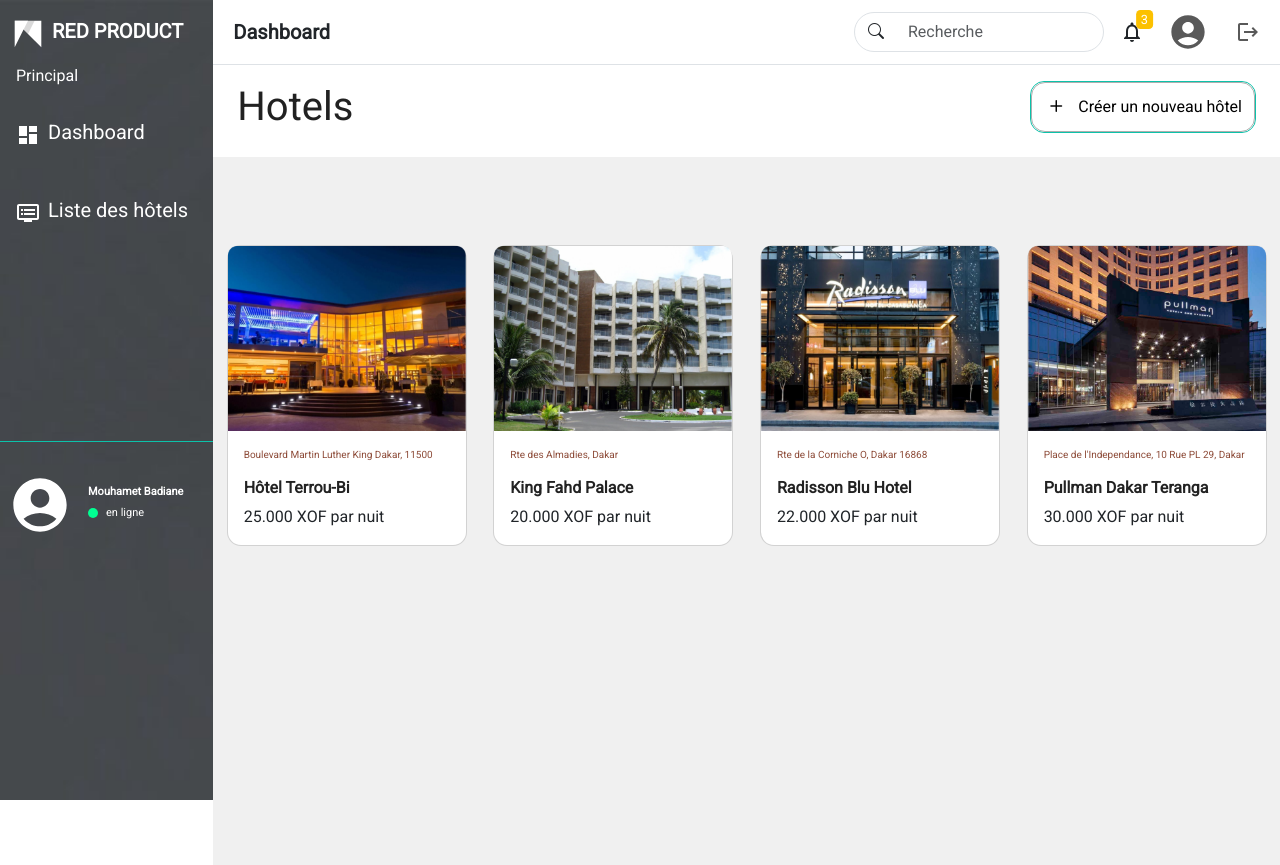
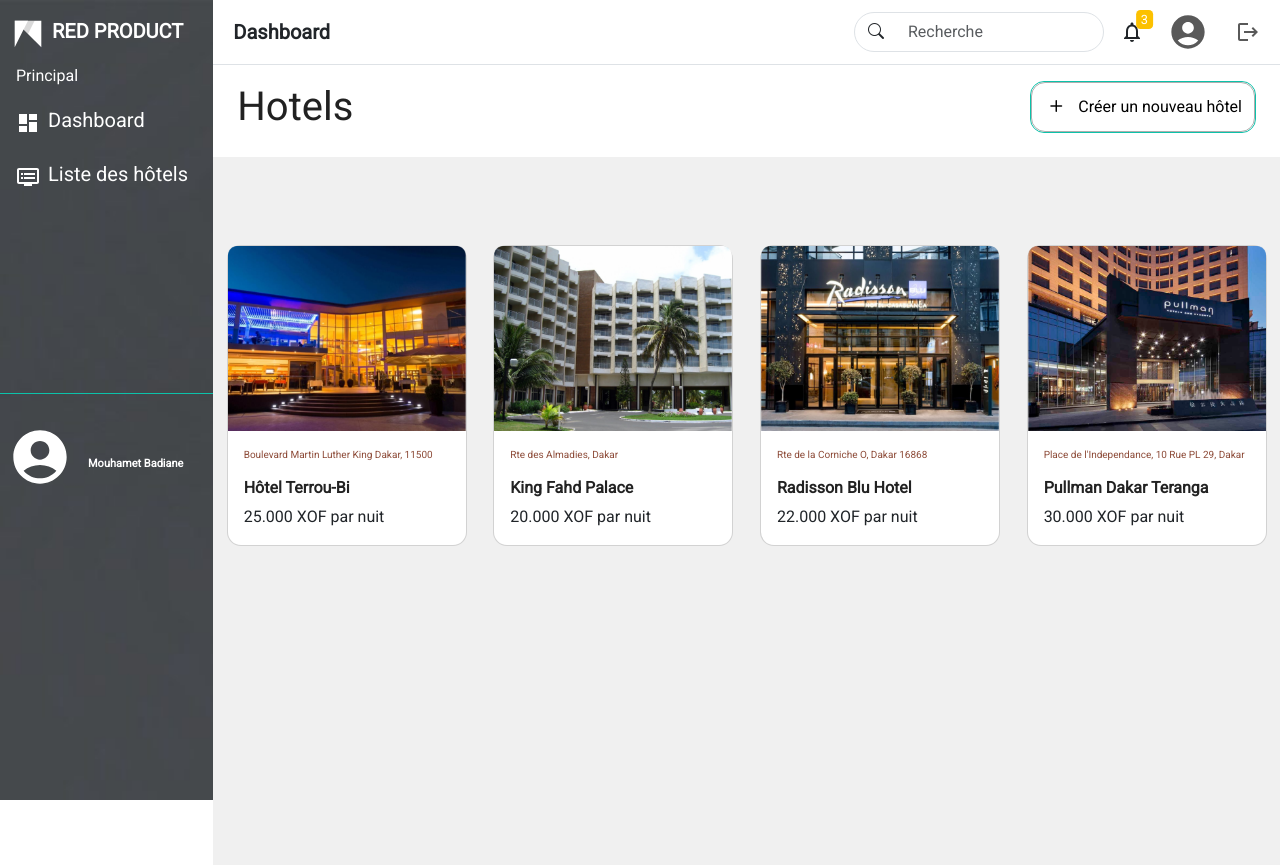
Before and after one commit to reymouhid95/RED-PROD, a React (Vite) app in the folder RED/: page /admin/hotels in a window 1280 px wide. Built offline with nearby package versions, Linux system fonts and the light colour scheme; a web font is replaced by a local one.

Commit message:
statut en ligne enlevé

```diff
--- a/RED/src/App.css
+++ b/RED/src/App.css
@@ -248,7 +248,7 @@
   right: 0;
   transform: translate(-40%, 0);
 }
-.navbar input[type="search"]:focus{
+.navbar input[type="search"]:focus {
   box-shadow: none;
 }
 
@@ -268,13 +268,6 @@
 .no-hover:hover {
   background-color: transparent !important;
   color: inherit !important;
-}
-
-.onlineBtn {
-  width: 10px;
-  height: 10px;
-  flex-shrink: 0;
-  background-color: #00ff92;
 }
 
 .dashboardCard {
--- a/RED/src/Pages/Hotels.jsx
+++ b/RED/src/Pages/Hotels.jsx
@@ -1,6 +1,5 @@
 import { useState } from "react";
 import { Link } from "react-router-dom";
-
 import HotelsCard from "../components/HotelsCard";
 import Modals from "../components/Modals";
 import Button from "../components/Button";
--- a/RED/src/components/Sidebar.jsx
+++ b/RED/src/components/Sidebar.jsx
@@ -32,10 +32,6 @@
             >
               Mouhamet Badiane
             </p>
-            <div className="d-flex align-items-center py-1">
-              <p className="rounded-circle onlineBtn me-2"></p>
-              <p style={{ fontSize: "11px" }}>en ligne</p>
-            </div>
           </div>
         </div>
       </div>
--- a/RED/src/components/SidebarComponent.jsx
+++ b/RED/src/components/SidebarComponent.jsx
@@ -5,7 +5,7 @@
   return (
     <Link
       style={{ textDecoration: "none" }}
-      className="py-3 ps-3 my-2 items "
+      className="py-1 ps-3 my-2 items "
       to={path}
       tabIndex="0"
     >
```
